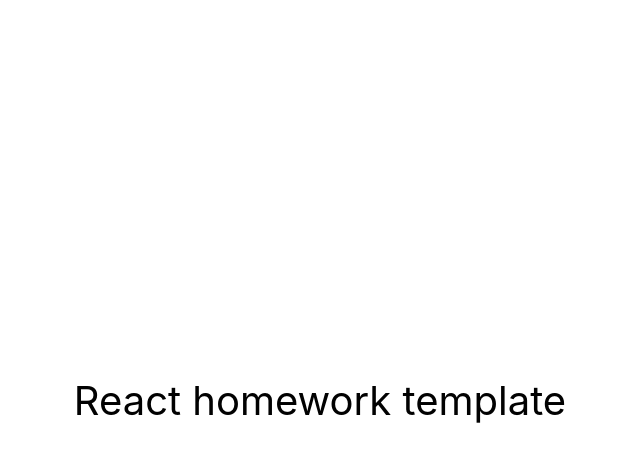
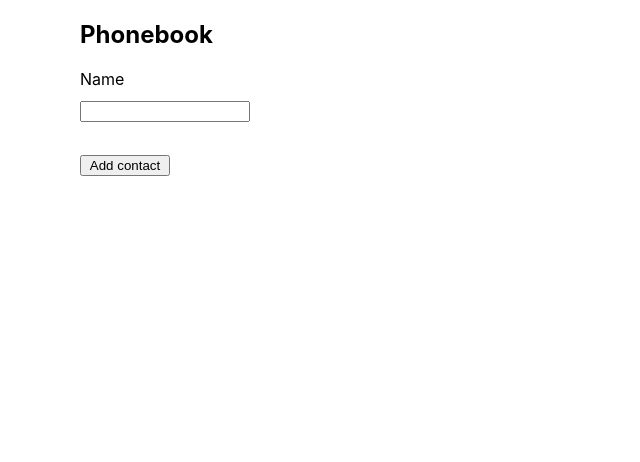
Before and after one commit to demadc/goit-react-hw-02-phonebook, a React (Create React App) app: page / in a window 1280 px wide. Shown: the top 462 px of the page, without its empty margins (320-960 px from the left). Built offline with nearby package versions, Linux system fonts and the light colour scheme.

Commit message:
contact_form

```diff
--- a/package.json
+++ b/package.json
@@ -2,14 +2,17 @@
   "name": "react-homework-template",
   "version": "0.1.0",
   "private": true,
-  "homepage": "https://goitacademy.github.io/react-homework-template/",
+  "homepage": "https://demadc/goit-react-hw-02-phonebook/",
   "dependencies": {
     "@testing-library/jest-dom": "^5.16.3",
     "@testing-library/react": "^12.1.4",
     "@testing-library/user-event": "^13.5.0",
+    "formik": "^2.4.3",
+    "nanoid": "^4.0.2",
     "react": "^18.1.0",
     "react-dom": "^18.1.0",
     "react-scripts": "5.0.1",
+    "styled-components": "^6.0.7",
     "web-vitals": "^2.1.3"
   },
   "scripts": {
--- a/src/components/App.jsx
+++ b/src/components/App.jsx
@@ -1,16 +1,75 @@
-export const App = () => {
-  return (
-    <div
-      style={{
-        height: '100vh',
-        display: 'flex',
-        justifyContent: 'center',
-        alignItems: 'center',
-        fontSize: 40,
-        color: '#010101'
-      }}
-    >
-      React homework template
-    </div>
-  );
-};
+// 2 - Книга контактів
+
+// Напиши застосунок зберігання контактів телефонної книги.
+
+// Крок 1
+
+// Застосунок повинен складатися з форми і списку контактів.
+// На поточному кроці реалізуй додавання імені контакту та відображення списку
+// контактів.Застосунок не повинен зберігати контакти між різними
+// сесіями(оновлення сторінки).
+
+// Використовуйте цю розмітку інпуту з вбудованою валідацією для
+// імені контакту.
+
+// <input
+//   type="text"
+//   name="name"
+//   pattern="^[a-zA-Zа-яА-Я]+(([' \-][a-zA-Zа-яА-Я ])?[a-zA-Zа-яА-Я]*)*$"
+//   pattern="\+?\d{1,4}?[ .\-\s]?\(?\d{1,3}?\)?[ .\-\\s]?\d{1,4}[ .\-\s]?\d{1,4}[ .\-\s]?\d{1,9}"
+//   title="Name may contain only letters, apostrophe, dash and spaces.
+// For example Adrian, Jacob Mercer, Charles de Batz de Castelmore d'Artagnan"
+//   required
+// />
+
+// Стан, що зберігається в батьківському компоненті <App>, обов'язково
+// повинен бути наступного вигляду, додавати нові властивості не можна.
+
+// state = {
+//   contacts: [],
+//   name: ''
+// }
+
+// Кожен контакт повинен бути об'єктом з властивостями name та id.
+// Для генерації ідентифікаторів використовуй будь - який відповідний пакет,
+//   наприклад nanoid.Після завершення цього кроку, застосунок повинен виглядати
+//    приблизно так.
+
+// component preview
+
+import { Component } from 'react';
+import { ContactForm } from './Form/Form';
+// import { Title } from './Title/Title';
+
+export class App extends Component {
+  state = {
+    contacts: [],
+    name: '',
+  };
+
+  handleAddContact = newContact => {
+    const isExist = this.state.contacts.find(
+      contact => contact.name === newContact.name
+    );
+    if (isExist) {
+      alert(`${newContact.name} is already in contacts.`);
+      return;
+    }
+
+    this.setState(prevState => {
+      return {
+        contacts: [...prevState.contacts, newContact],
+      };
+    });
+  };
+
+  render() {
+    return (
+      <div style={{ width: 500, marginLeft: 400, marginRight: 400 }}>
+        {/* <Title title="Phonebook" /> */}
+        <h2>Phonebook</h2>
+        <ContactForm onAddContact={this.handleAddContact} />
+      </div>
+    );
+  }
+}
--- /dev/null
+++ b/src/components/Form/Form.jsx
@@ -0,0 +1,45 @@
+import { Formik, Field, Form } from 'formik';
+import { nanoid } from 'nanoid/non-secure';
+import PropTypes from 'prop-types';
+import { Label, Button } from './Form.styled';
+
+const idName = nanoid;
+// const idNum = nanoid;
+
+export const ContactForm = ({ onAddContact }) => {
+  return (
+    <>
+      <Formik
+        initialValues={{
+          name: '',
+          number: '',
+        }}
+        onSubmit={(values, actions) => {
+          onAddContact({ ...values, id: nanoid() });
+          actions.resetForm();
+        }}
+      >
+        <Form>
+          <Label htmlFor={idName}>
+            Name
+            <Field
+              id={idName}
+              type="text"
+              name="name"
+              pattern="^[a-zA-Zа-яА-Я]+(([' \-][a-zA-Zа-яА-Я ])?[a-zA-Zа-яА-Я]*)*$"
+              // pattern="\+?\d{1,4}?[ .\-\s]?\(?\d{1,3}?\)?[ .\-\\s]?\d{1,4}[ .\-\s]?\d{1,4}[ .\-\s]?\d{1,9}"
+              title="Name may contain only letters, apostrophe, dash and spaces. For example Adrian, Jacob Mercer, Charles de Batz de Castelmore d'Artagnan"
+              required
+            />
+          </Label>
+
+          <Button type="submit">Add contact</Button>
+        </Form>
+      </Formik>
+    </>
+  );
+};
+
+ContactForm.propTypes = {
+  onAddContact: PropTypes.func.isRequired,
+};
--- /dev/null
+++ b/src/components/Form/Form.styled.jsx
@@ -0,0 +1,36 @@
+import styled from 'styled-components';
+
+export const Form = styled.form`
+  display: flex;
+`;
+
+export const Label = styled.label`
+  display: flex;
+  flex-direction: column;
+  justify-content: center;
+  gap: 12px;
+
+  width: 170px;
+  margin-bottom: 32px;
+
+  color: 000;
+  font-weight: 400;
+  font-size: 16px;
+`;
+
+export const Field = styled.input`
+  margin-left: auto;
+  margin-right: auto;
+  padding: 5px;
+
+  font-size: 12px;
+
+  border: 1px solid rgba(33, 33, 33, 0.2);
+  border-radius: 12px;
+`;
+
+export const Button = styled.button`
+  width: 90px;
+
+  text-align: center;
+`;
--- /dev/null
+++ b/src/components/Title/Title.jsx
@@ -0,0 +1,10 @@
+// import PropTypes from 'prop-types';
+// import { Title } from './Title.styled';
+
+// export const Title = () => {
+//   return <h2>{title}</h2>;
+// };
+
+// Title.propTypes = {
+//   title: PropTypes.string.isRequired,
+// };
```
Also changed, not shown: src/components/Title/Title.styled.jsx (added, +7 -0 lines), 1 other file (tests, documents, lock files or other folders).
